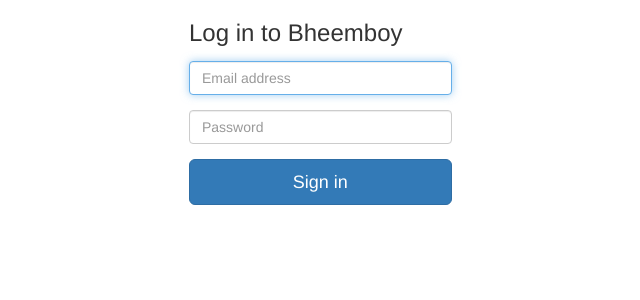
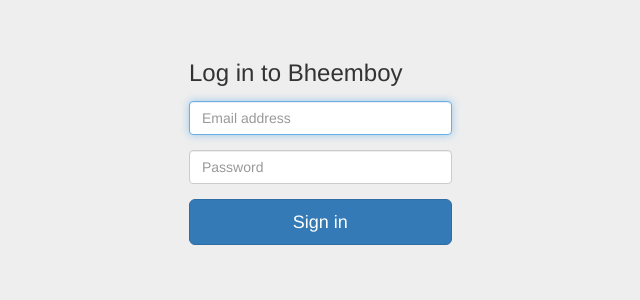
Before and after one commit to s-gv/course-registration-app, a Django app: page /signin/ in a window 1280 px wide. Shown: the top 300 px of the page, without its empty margins (271-911 px from the left). Run offline with Django 3.2, Linux system fonts and the light colour scheme; some libraries are stand-ins or nearby versions.

Commit message:
Improved CSS for login page

```diff
--- a/bheemboy/coursereg/templates/coursereg/signin.html
+++ b/bheemboy/coursereg/templates/coursereg/signin.html
@@ -10,6 +10,14 @@
         {% load staticfiles %}
         <!-- Bootstrap -->
         <link href="{% static 'coursereg/css/bootstrap.min.css' %}" rel="stylesheet">
+
+        <style>
+            body {
+                background-color:#eee;
+                padding-top: 40px;
+                padding-bottom: 40px;
+            }
+        </style>
 
         <!-- HTML5 shim and Respond.js for IE8 support of HTML5 elements and media queries -->
         <!-- WARNING: Respond.js doesn't work if you view the page via file:// -->
```
